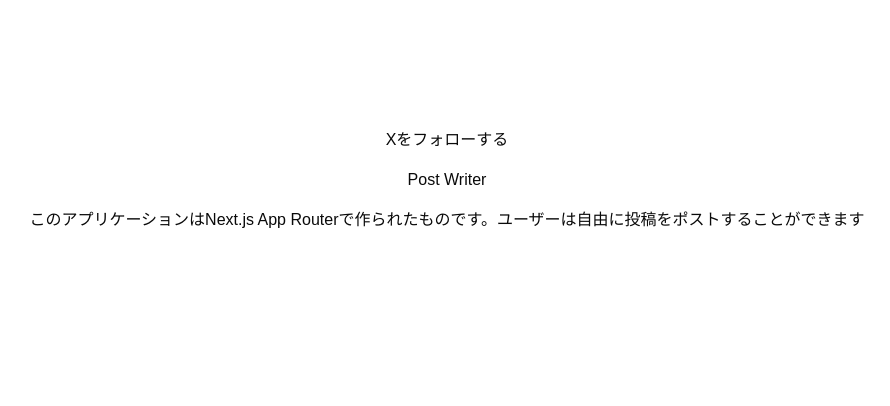
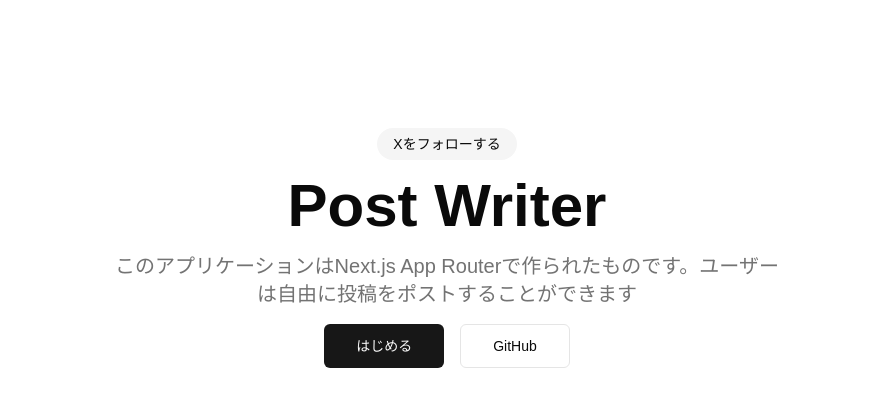
Before and after one commit to fmot/blog-platform, a Next.js app: page / in a window 1280 px wide. Shown: the top 406 px of the page, without its empty margins (65-955 px from the left). Built offline with nearby package versions, Linux system fonts and the light colour scheme.

Commit message:
title section

```diff
--- a/app/(marketing)/page.tsx
+++ b/app/(marketing)/page.tsx
@@ -1,3 +1,5 @@
+import { buttonVariants } from "@/components/ui/button";
+import { cn } from "@/lib/utils";
 import Link from "next/link";
 
 export default function IndexPage() {
@@ -5,9 +7,17 @@
         <>
           <section className="pt-6 md:pt-10 lg:py-32 pb-8 md:pb-12">
             <div className="container text-center flex flex-col items-center gap-4 max-w-[64rem]">
-              <Link href={"/"}>Xをフォローする</Link>
-              <h1>Post Writer</h1>
-              <p>このアプリケーションはNext.js App Routerで作られたものです。ユーザーは自由に投稿をポストすることができます</p>
+              <Link href={"/"} className="bg-muted px-4 py-1.5 rounded-2xl font-medium text-sm">Xをフォローする</Link>
+              <h1 className="font-extrabold text-3xl sm:text-5xl md:text-6xl lg:7text-xl">Post Writer</h1>
+              <p className="text-muted-foreground sm:text-xl leading-normal max-w-[42rem]">このアプリケーションはNext.js App Routerで作られたものです。ユーザーは自由に投稿をポストすることができます</p>
+              <div className="space-x-4">
+                <Link href={"/login"} className={cn(buttonVariants({size: "lg"}))}>
+                  はじめる
+                </Link>
+                <Link href={"/"} className={cn(buttonVariants({size: "lg", variant: "outline"}))} target="_blank" rel="noreferrer">
+                  GitHub
+                </Link>
+              </div>
             </div>
           </section>
         </>
```
